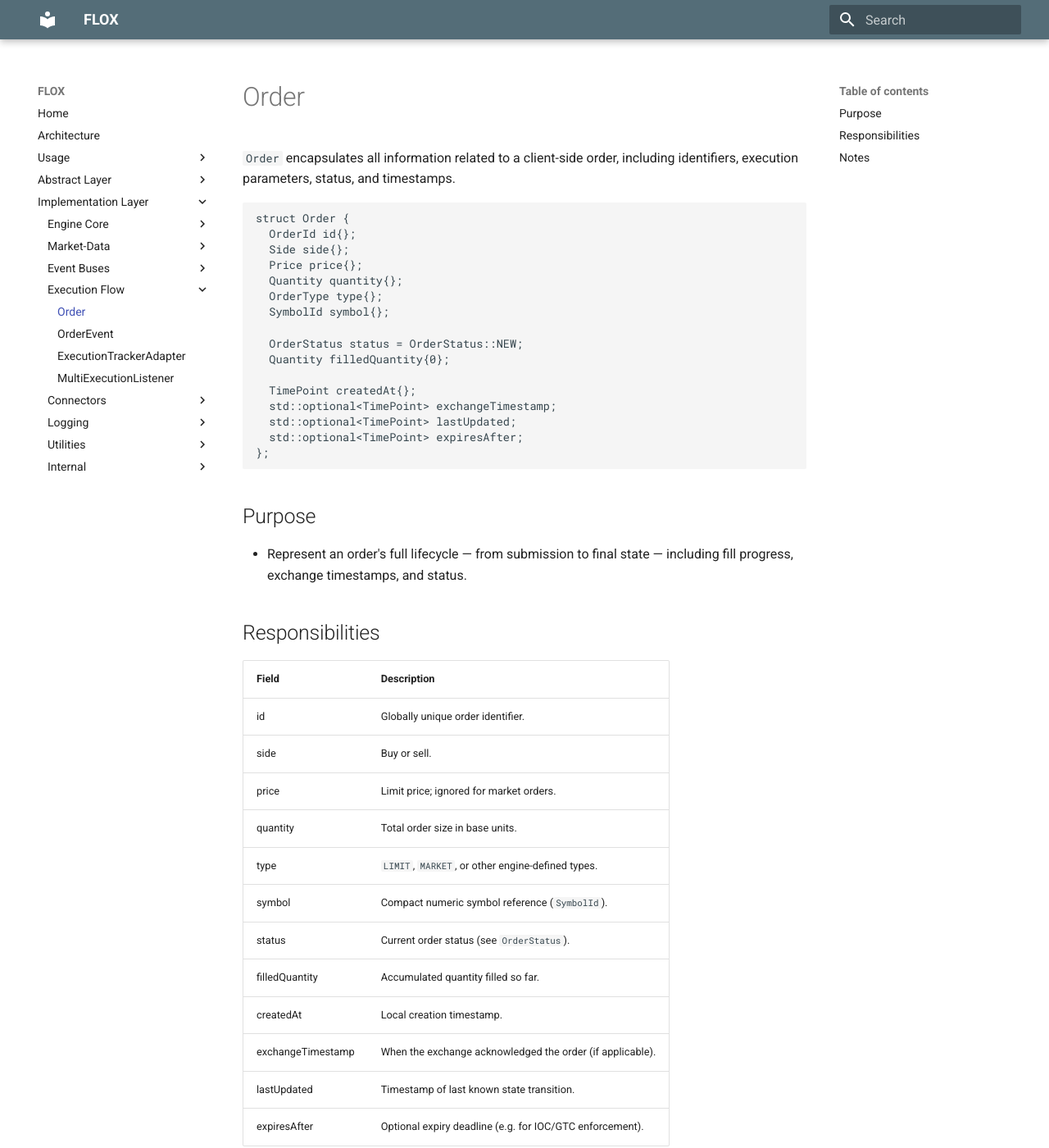
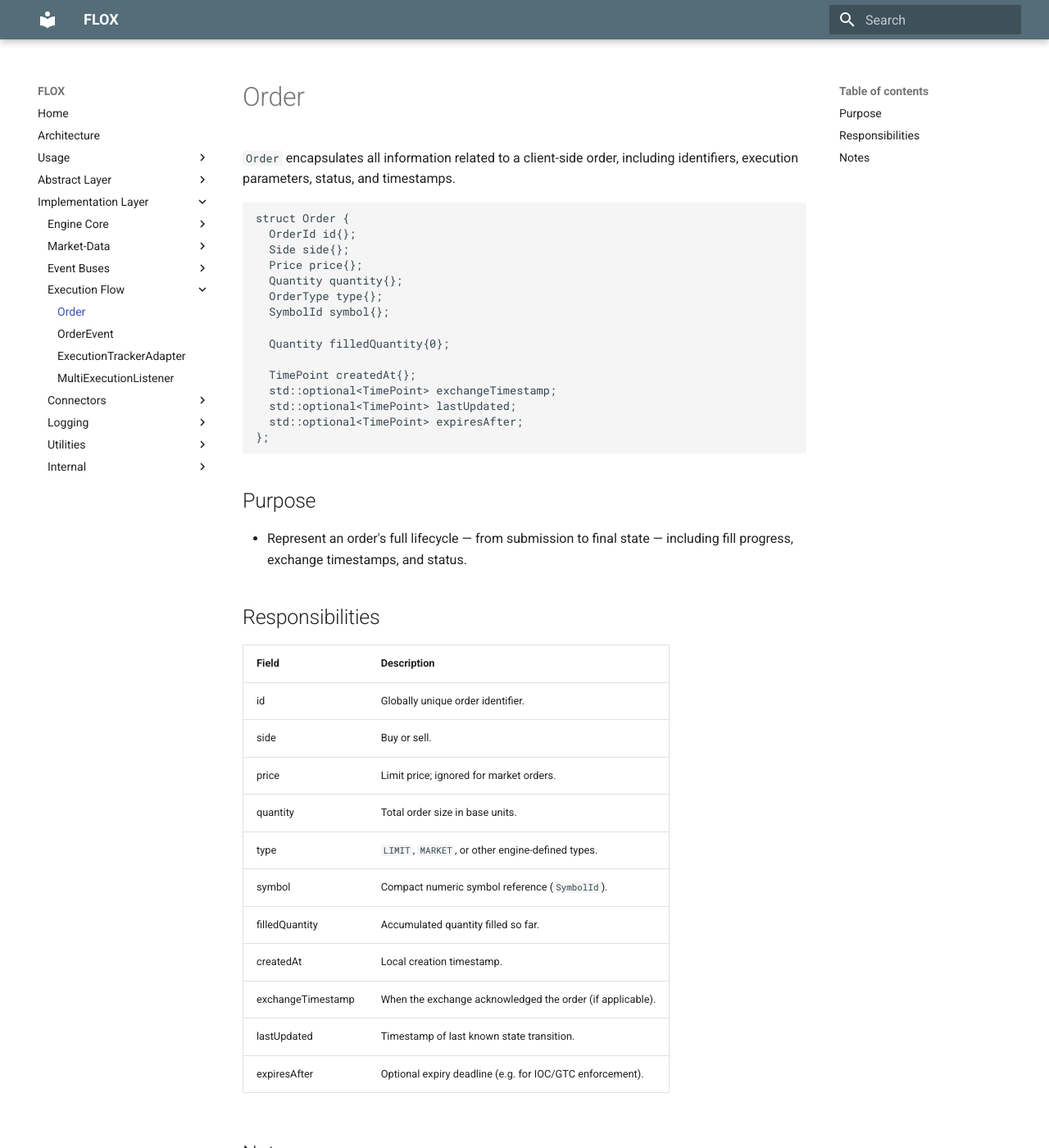
Before and after one commit to stnleey/flox, an MkDocs documentation site: the page built from docs/components/execution/order.md, in a window 1280 px wide and 1400 px high. Shown: the whole window at 82% size. Built offline with MkDocs 1.6.1 and Material for MkDocs 9.7.7, drawn with Linux system fonts in a browser that asks for light colours.

Commit message:
Remove 'status' property from Order (#30)

```diff
--- a/docs/components/execution/order.md
+++ b/docs/components/execution/order.md
@@ -11,7 +11,6 @@ struct Order {
   OrderType type{};
   SymbolId symbol{};
 
-  OrderStatus status = OrderStatus::NEW;
   Quantity filledQuantity{0};
 
   TimePoint createdAt{};
@@ -35,7 +34,6 @@ struct Order {
 | quantity          | Total order size in base units.                           |
 | type              | `LIMIT`, `MARKET`, or other engine-defined types.         |
 | symbol            | Compact numeric symbol reference (`SymbolId`).            |
-| status            | Current order status (see `OrderStatus`).                 |
 | filledQuantity    | Accumulated quantity filled so far.                       |
 | createdAt         | Local creation timestamp.                                 |
 | exchangeTimestamp | When the exchange acknowledged the order (if applicable). |
```
Also changed, not shown: 3 other files.
